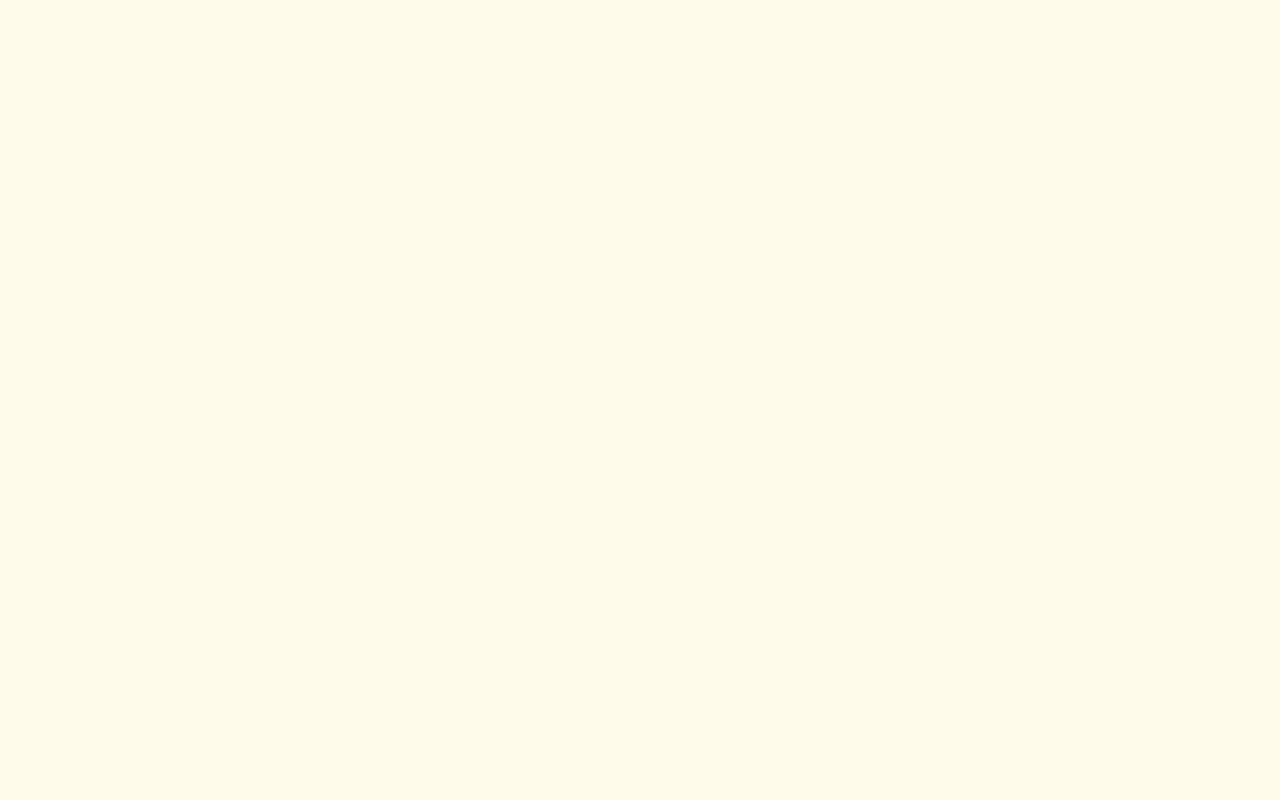
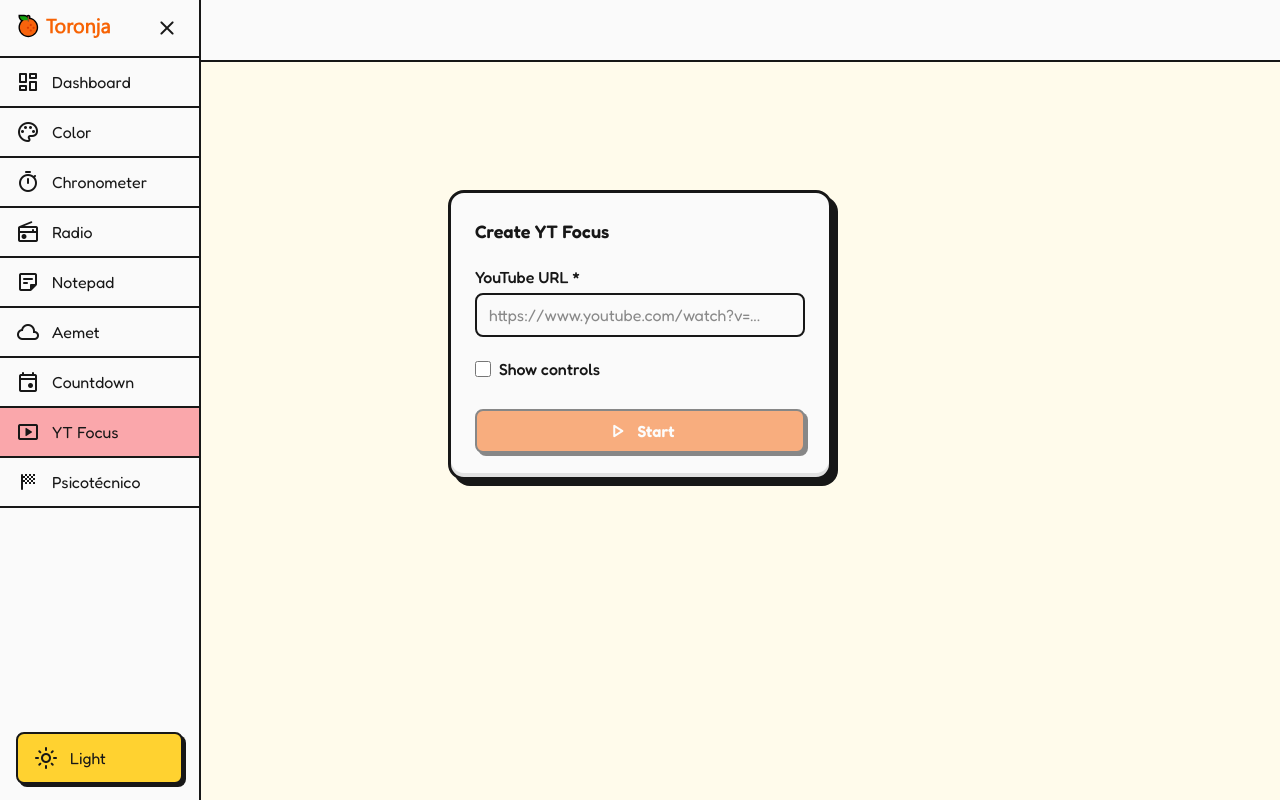
Before and after one commit to enjuanes/toronja, an Angular app: page /yt-focus in a window 1280 px wide. Before the commit this address led to /. Built offline with nearby package versions, Linux system fonts and the light colour scheme.

Commit message:
Add YT Focus feature

```diff
--- a/src/app/app.routes.ts
+++ b/src/app/app.routes.ts
@@ -60,6 +60,17 @@ export const routes: Routes = [
     title: 'Notepad',
   },
   {
+    path: 'yt-focus',
+    loadComponent: () =>
+      import('./pages/yt-focus-create/yt-focus-create').then((m) => m.YtFocusCreate),
+    title: 'YT Focus',
+  },
+  {
+    path: 'yt-focus/:videoId',
+    loadComponent: () => import('./pages/yt-focus/yt-focus').then((m) => m.YtFocus),
+    title: 'YT Focus',
+  },
+  {
     path: 'psicotecnico',
     loadComponent: () => import('./pages/psicotecnico/psicotecnico').then((m) => m.Psicotecnico),
     title: 'Psicotécnico',
--- a/src/app/core/constants/core.constants.ts
+++ b/src/app/core/constants/core.constants.ts
@@ -42,6 +42,13 @@ export const PAGES = [
     cardBackground: 'bg-toronja-500/40',
   },
   {
+    title: 'YT Focus',
+    description: 'Watch a YouTube video distraction-free',
+    icon: 'smart_display',
+    code: 'yt-focus',
+    cardBackground: 'bg-red-500/40',
+  },
+  {
     title: 'Psicotécnico',
     description: 'Test de coordinación visomotora',
     icon: 'sports_score',
@@ -58,3 +65,5 @@ export const RADIO_VOLUME_KEY = 'RADIO_VOLUME';
 export const NOTEPAD_CONTENT_KEY = 'NOTEPAD_CONTENT';
 export const NOTEPAD_DISABLE_WRAP_KEY = 'NOTEPAD_DISABLE_WRAP';
 export const NOTEPAD_ACTIVE_TAB_KEY = 'NOTEPAD_ACTIVE_TAB';
+
+export const YT_FOCUS_SHOW_CONTROLS_KEY = 'YT_FOCUS_SHOW_CONTROLS';
--- /dev/null
+++ b/src/app/pages/yt-focus-create/yt-focus-create.html
@@ -0,0 +1,64 @@
+<app-sidebar [(open)]="sidebarOpen" />
+
+<header
+  class="sticky top-0 z-10 flex items-center justify-between border-b-2 bg-neutral-50 px-4 py-3 dark:border-neutral-400 dark:bg-neutral-900"
+>
+  <div class="flex items-center gap-3">
+    <button
+      type="button"
+      (click)="sidebarOpen.set(true)"
+      aria-label="Open menu"
+      class="neo-button flex rounded-md p-1"
+    >
+      <span class="material-symbols-rounded" aria-hidden="true">menu</span>
+    </button>
+    <h1 class="text-xl font-semibold">YT Focus</h1>
+  </div>
+</header>
+
+<main class="flex flex-col items-center justify-center gap-6 px-4 pt-32">
+  <form
+    [formGroup]="form"
+    (ngSubmit)="onSubmit()"
+    class="static-neo-card flex w-full max-w-sm flex-col gap-5 rounded-2xl bg-neutral-50 p-6 dark:bg-neutral-900"
+  >
+    <h2 class="text-lg font-semibold">Create YT Focus</h2>
+
+    <div class="flex flex-col gap-1">
+      <label for="yt-focus-url" class="font-medium">YouTube URL *</label>
+      <input
+        id="yt-focus-url"
+        autocorrect="off"
+        autocomplete="off"
+        spellcheck="false"
+        type="text"
+        formControlName="url"
+        placeholder="https://www.youtube.com/watch?v=..."
+        (input)="invalidUrl.set(false)"
+        class="rounded-lg border-2 bg-transparent px-3 py-2 transition outline-none focus:border-blue-500 dark:border-neutral-400"
+      />
+      @if (invalidUrl()) {
+        <p class="text-sm text-red-500 dark:text-red-400">Invalid YouTube URL</p>
+      }
+    </div>
+
+    <label for="yt-focus-controls" class="flex cursor-pointer items-center gap-2">
+      <input
+        id="yt-focus-controls"
+        type="checkbox"
+        formControlName="showControls"
+        class="h-4 w-4 cursor-pointer accent-toronja-500"
+      />
+      <span class="font-medium">Show controls</span>
+    </label>
+
+    <button
+      type="submit"
+      [disabled]="form.invalid"
+      class="neo-button bg-toronja-500 mt-2 flex items-center justify-center gap-2 rounded-lg px-4 py-2 font-semibold text-white transition disabled:cursor-not-allowed disabled:opacity-50"
+    >
+      <span class="material-symbols-rounded" aria-hidden="true">play_arrow</span>
+      Start
+    </button>
+  </form>
+</main>
--- /dev/null
+++ b/src/app/pages/yt-focus-create/yt-focus-create.ts
@@ -0,0 +1,56 @@
+import { ChangeDetectionStrategy, Component, inject, signal } from '@angular/core';
+import { FormBuilder, ReactiveFormsModule, Validators } from '@angular/forms';
+import { Router } from '@angular/router';
+import { Sidebar } from '../../core/components/sidebar/sidebar';
+import { YT_FOCUS_SHOW_CONTROLS_KEY } from '../../core/constants/core.constants';
+
+@Component({
+  selector: 'app-yt-focus-create',
+  imports: [ReactiveFormsModule, Sidebar],
+  templateUrl: './yt-focus-create.html',
+  changeDetection: ChangeDetectionStrategy.OnPush,
+})
+export class YtFocusCreate {
+  private readonly router = inject(Router);
+  private readonly formBuilder = inject(FormBuilder);
+
+  protected sidebarOpen = signal(false);
+  protected invalidUrl = signal(false);
+
+  protected readonly form = this.formBuilder.group({
+    url: ['', Validators.required],
+    showControls: [localStorage.getItem(YT_FOCUS_SHOW_CONTROLS_KEY) === 'true'],
+  });
+
+  private extractVideoId(url: string): string | null {
+    const trimmed = url.trim();
+    const patterns = [
+      /(?:youtube\.com\/(?:watch\?v=|embed\/|shorts\/|v\/|live\/))([a-zA-Z0-9_-]{11})/,
+      /youtu\.be\/([a-zA-Z0-9_-]{11})/,
+      /^([a-zA-Z0-9_-]{11})$/,
+    ];
+    for (const pattern of patterns) {
+      const match = trimmed.match(pattern);
+      if (match) return match[1];
+    }
+    return null;
+  }
+
+  protected onSubmit(): void {
+    if (this.form.invalid) return;
+
+    const { url, showControls } = this.form.getRawValue();
+    const videoId = this.extractVideoId(url ?? '');
+
+    if (!videoId) {
+      this.invalidUrl.set(true);
+      return;
+    }
+
+    localStorage.setItem(YT_FOCUS_SHOW_CONTROLS_KEY, String(!!showControls));
+
+    this.router.navigate(['/yt-focus', videoId], {
+      queryParams: showControls ? { controls: '1' } : {},
+    });
+  }
+}
--- /dev/null
+++ b/src/app/pages/yt-focus/yt-focus.html
@@ -0,0 +1,19 @@
+@if (embedUrl) {
+  <iframe
+    class="h-dvh w-dvw"
+    [src]="embedUrl"
+    title="YouTube video player"
+    frameborder="0"
+    allow="
+      accelerometer;
+      autoplay;
+      clipboard-write;
+      encrypted-media;
+      gyroscope;
+      picture-in-picture;
+      web-share;
+    "
+    referrerpolicy="strict-origin-when-cross-origin"
+    allowfullscreen
+  ></iframe>
+}
--- /dev/null
+++ b/src/app/pages/yt-focus/yt-focus.ts
@@ -0,0 +1,28 @@
+import { ChangeDetectionStrategy, Component, inject } from '@angular/core';
+import { DomSanitizer, SafeResourceUrl } from '@angular/platform-browser';
+import { ActivatedRoute } from '@angular/router';
+
+@Component({
+  selector: 'app-yt-focus',
+  templateUrl: './yt-focus.html',
+  changeDetection: ChangeDetectionStrategy.OnPush,
+})
+export class YtFocus {
+  private readonly route = inject(ActivatedRoute);
+  private readonly sanitizer = inject(DomSanitizer);
+
+  protected readonly embedUrl: SafeResourceUrl | null;
+
+  constructor() {
+    const videoId = this.route.snapshot.params['videoId'];
+    const showControls = this.route.snapshot.queryParamMap.get('controls') === '1';
+
+    if (!videoId) {
+      this.embedUrl = null;
+      return;
+    }
+
+    const url = `https://www.youtube.com/embed/${videoId}?controls=${showControls ? 1 : 0}`;
+    this.embedUrl = this.sanitizer.bypassSecurityTrustResourceUrl(url);
+  }
+}
```
